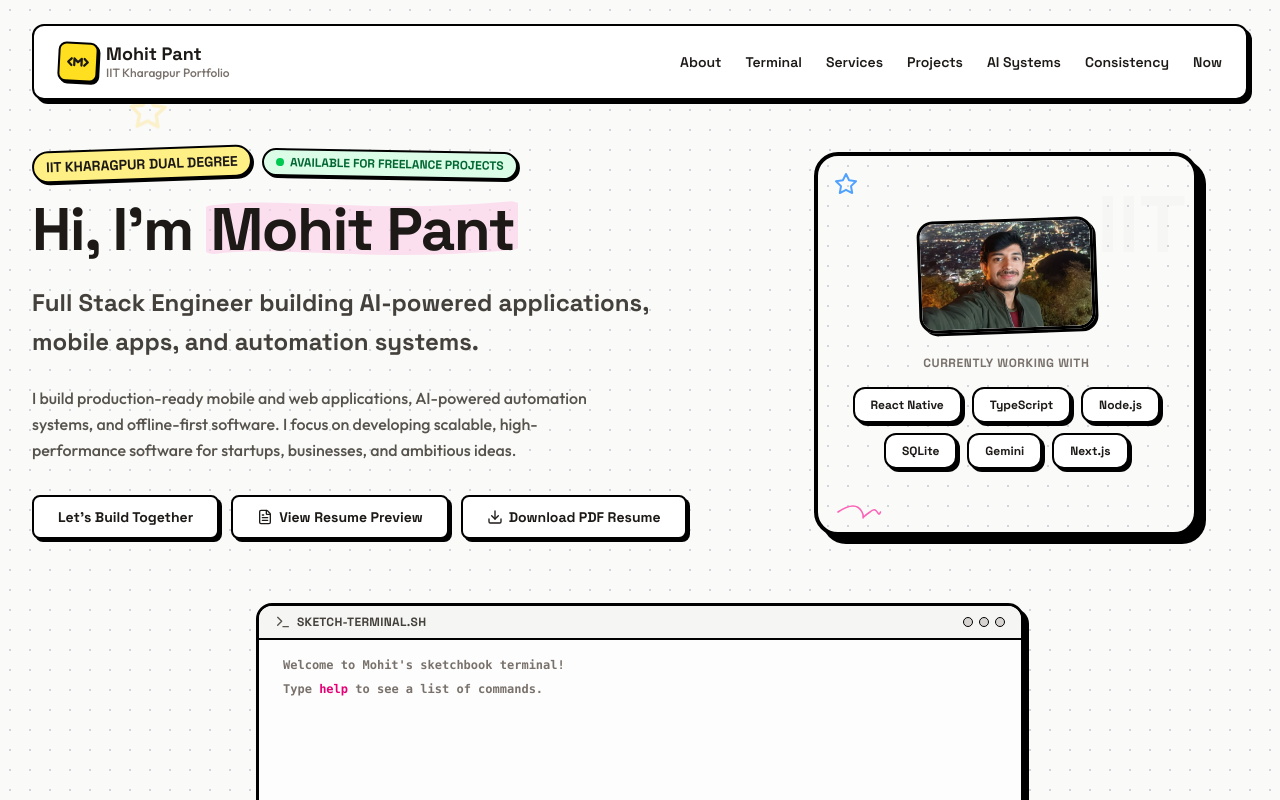
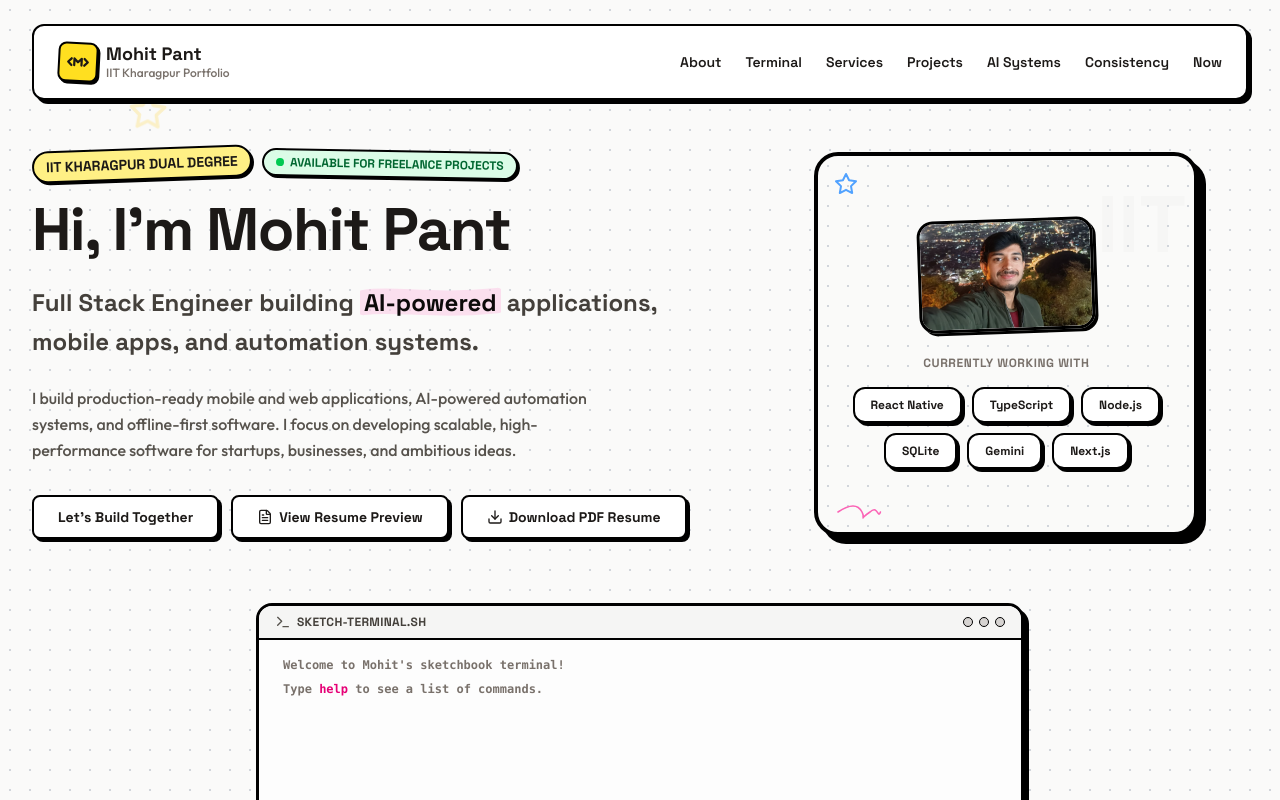
Before and after one commit to MohitPant2803/myPortfolio, a Next.js app: page / in a window 1280 px wide. Shown: the top 800 px of the page. Built offline with nearby package versions, Linux system fonts and the light colour scheme.

Commit message:
Highlight AI-powered in description instead of name

```diff
--- a/src/app/page.tsx
+++ b/src/app/page.tsx
@@ -215,15 +215,16 @@ export default function Home() {
           </div>
 
           <h1 className="text-4xl sm:text-6xl font-space-grotesk font-extrabold tracking-tight text-stone-900 leading-tight mb-4">
-            Hi, I'm{" "}
-            <span className="relative inline-block px-1 whitespace-nowrap">
-              Mohit Pant
-              <HighlightMarker className="text-pink-200" />
-            </span>
+            Hi, I'm Mohit Pant
           </h1>
 
           <h2 className="text-xl sm:text-2xl font-space-grotesk font-bold text-stone-700 leading-relaxed mb-6">
-            Full Stack Engineer building AI-powered applications, mobile apps, and automation systems.
+            Full Stack Engineer building{" "}
+            <span className="relative inline-block px-1 whitespace-nowrap text-stone-950 font-extrabold">
+              AI-powered
+              <HighlightMarker className="text-pink-200" />
+            </span>{" "}
+            applications, mobile apps, and automation systems.
           </h2>
           <p className="text-stone-600 font-medium leading-relaxed mb-8 max-w-xl text-base">
             I build production-ready mobile and web applications, AI-powered automation systems, and offline-first software. I focus on developing scalable, high-performance software for startups, businesses, and ambitious ideas.
```
